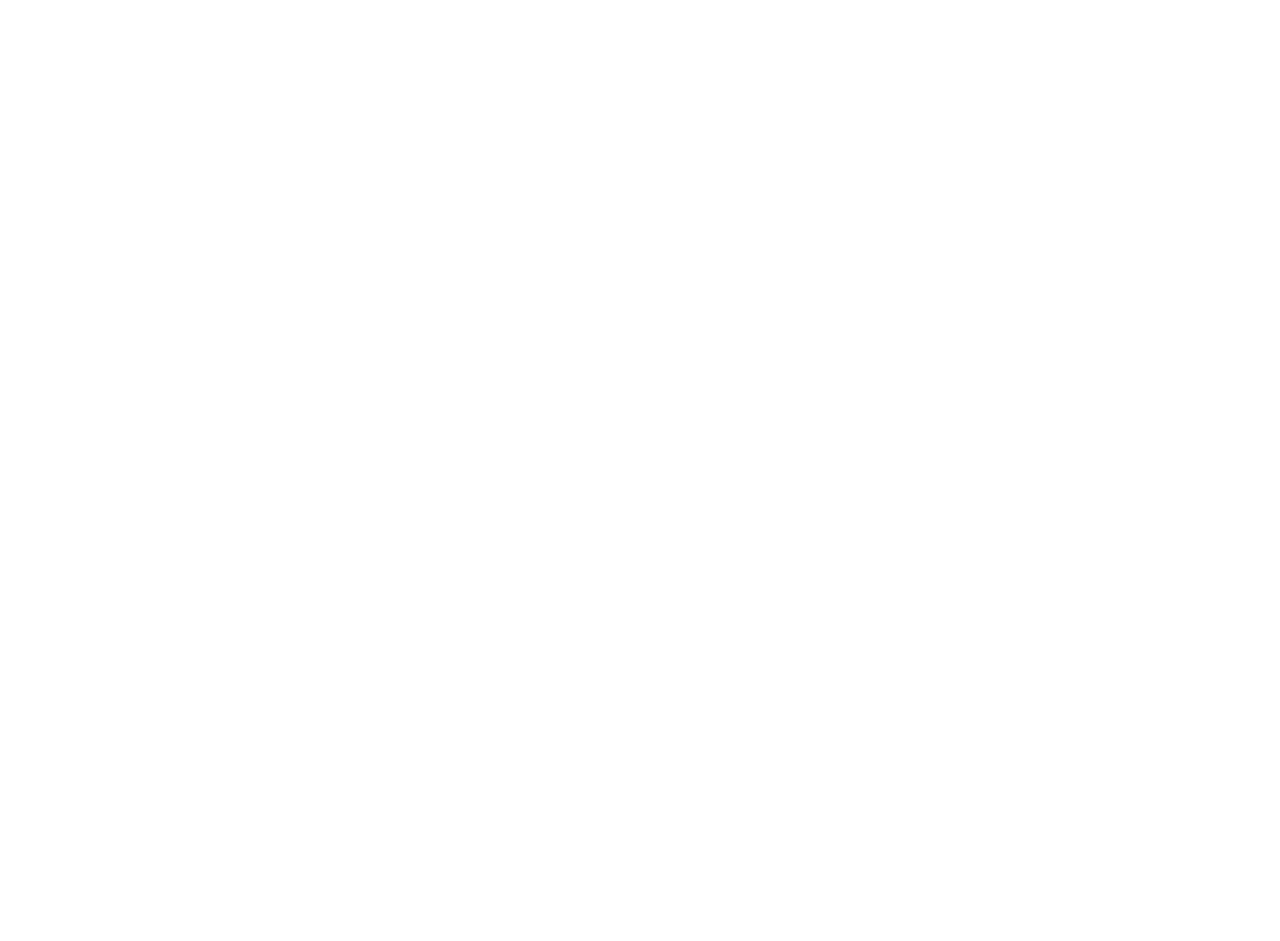
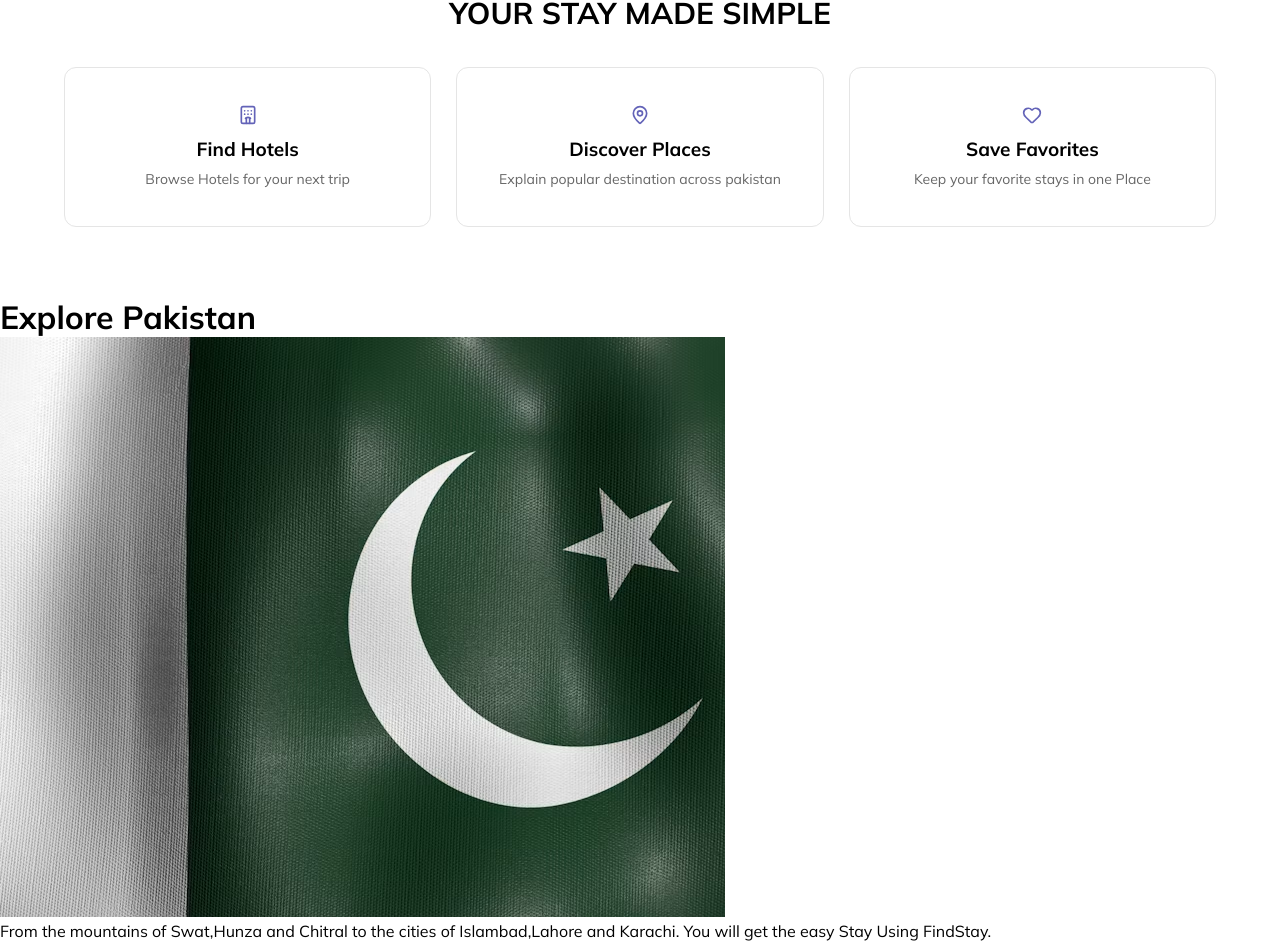
Before and after one commit to codewithmansoorahmad/Hotel-Booking, a React (Vite) app: page /about in a window 1280 px wide. Shown: the part 556-1497 px from the top of the page. Before the commit the page ends 800 px from the top, so only its background shows below. Built offline with nearby package versions, Linux system fonts and the light colour scheme.

Commit message:
Add About Pakistan

```diff
--- /dev/null
+++ b/src/components/AboutPakistan.jsx
@@ -0,0 +1,8 @@
+import pakFlag from "../assets/pakistaniFlag.avif"
+export default function AboutPakistan(){
+    return <div className="about-pakistan">
+        <h1>Explore Pakistan</h1>
+        <img src={pakFlag} alt="Pakistani Flag" />
+        <p>From the mountains of Swat,Hunza and Chitral to the cities of Islambad,Lahore and Karachi. You will get the easy Stay Using FindStay. </p>
+    </div>
+}
--- a/src/components/AboutStay.jsx
+++ b/src/components/AboutStay.jsx
@@ -5,22 +5,22 @@
         <h1>Your stay made simple</h1>
         <div className="stays-grid">
             <div className="about-hotels">
-                <Hotel/>
+                <Hotel size={20} className="icon"/>
                 <h2>Find Hotels</h2>
                 <p>Browse Hotels for your next trip</p>
             </div>
             <div className="about-destiantion">
-                <MapPin/>
+                <MapPin size={20} className="icon"/>
                 <h2>Discover Places</h2>
                 <p>Explain popular destination across pakistan</p>
             </div>
             <div className="about-favorite">
-                <Heart/>
+                <Heart size={20} className="icon"/>
                 <h2>Save Favorites</h2>
                 <p>Keep your favorite stays in one Place</p>
             </div>
+        </div>
 
-        </div>
 
     </div>
 }
--- a/src/pages/About.jsx
+++ b/src/pages/About.jsx
@@ -1,7 +1,11 @@
 import AboutHero from "../components/AboutHero"
+import AboutPakistan from "../components/AboutPakistan"
+import AboutStay from "../components/AboutStay"
 import '../css/About.css'
 export default function About(){
    return <div className="about">
        <AboutHero/>
+       <AboutStay/>
+       <AboutPakistan/>
     </div>
 }
```
Also changed, not shown: src/assets/pakistaniflag.avif (added).
